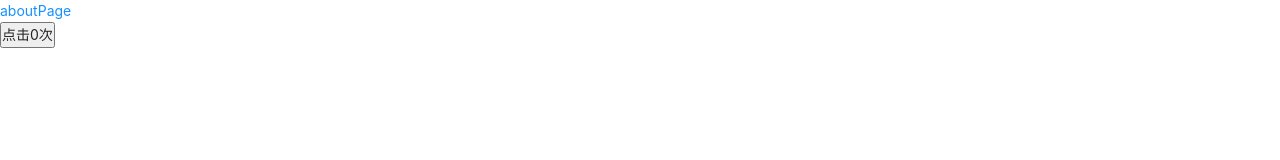
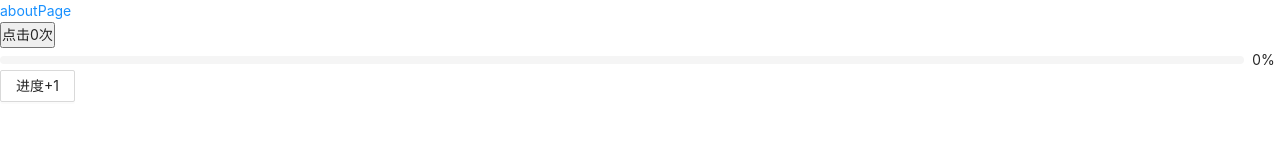
Before and after one commit to 1589625130/react-study, a React (Vite) app: page /#/ in a window 1280 px wide. Shown: the top 160 px of the page. Built offline with nearby package versions, Linux system fonts and the light colour scheme.

Commit message:
使用hoc案例

```diff
--- /dev/null
+++ b/src/components/ViewCounter.tsx
@@ -0,0 +1,14 @@
+import { Button, Progress } from "antd";
+import WithCounter, { CounterProps } from "../hoc/WithCounter";
+
+const ViewCounter = (props: CounterProps) => {
+  const { count, incrementCount } = props;
+  return (
+    <div>
+      <Progress percent={count}></Progress>
+      <Button onClick={incrementCount}>进度+1</Button>
+    </div>
+  );
+};
+
+export default WithCounter(ViewCounter);
--- a/src/pages/IndexPage.tsx
+++ b/src/pages/IndexPage.tsx
@@ -1,6 +1,7 @@
 import { FC, ReactElement } from "react";
 import { Link } from "react-router-dom";
 import ClickCounter from "../components/ClickCounter";
+import ViewCounter from "../components/ViewCounter";
 
 interface IndexPageProps {
   content?: string;
@@ -14,6 +15,7 @@ const IndexPage: FC<IndexPageProps> = (props): ReactElement => {
     <div>
       <Link to="/about">aboutPage</Link>
       <ClickCounter />
+      <ViewCounter />
     </div>
   );
 };
```
